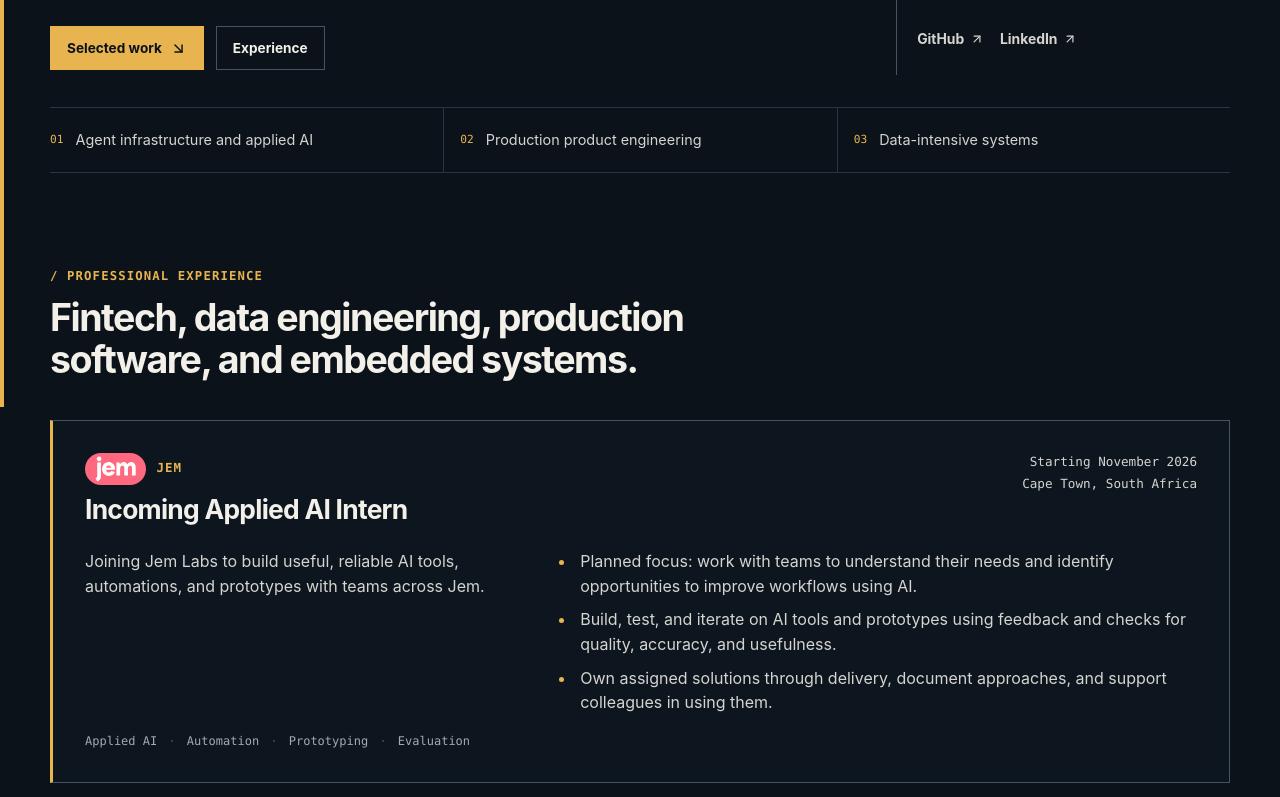
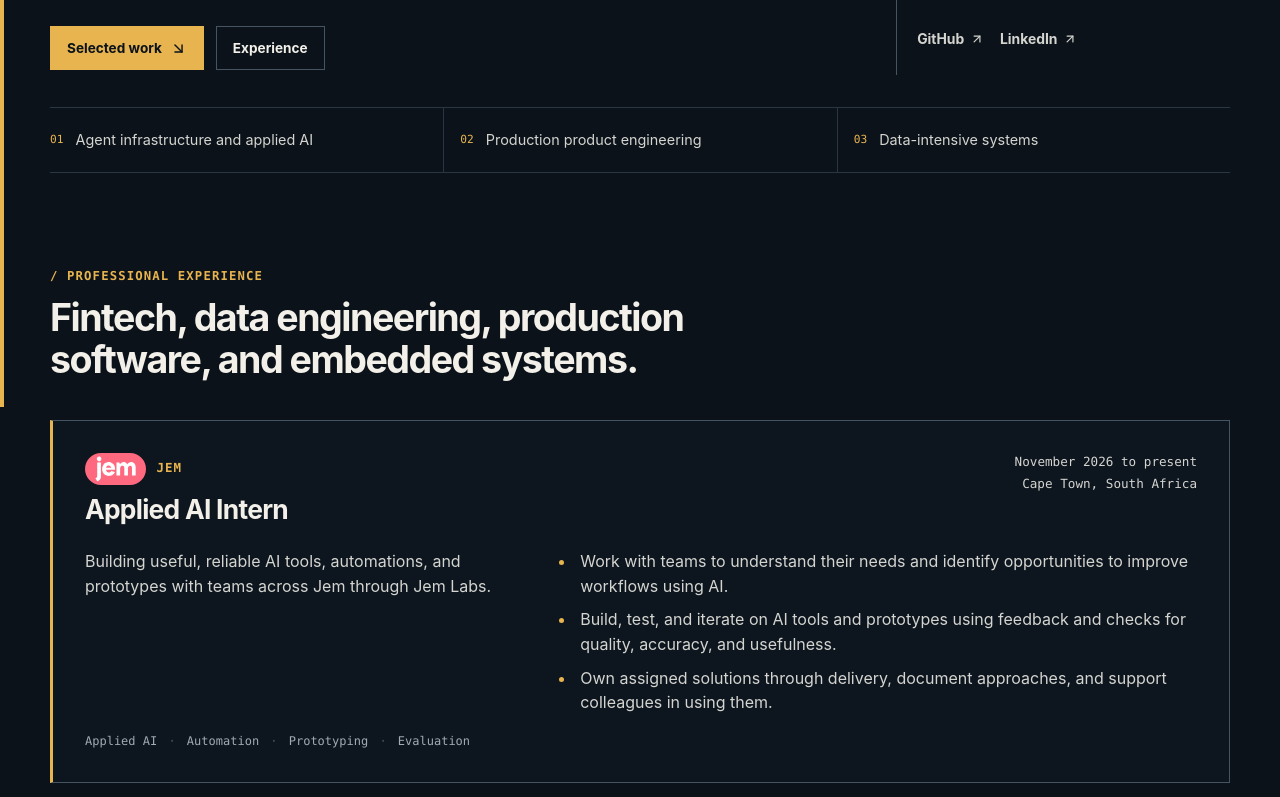
Before and after one commit to RA1NM4KER/portfolio, a Next.js app: page / in a window 1280 px wide. Shown: the part 393-1190 px from the top of the page. Built offline with nearby package versions, Linux system fonts and the light colour scheme.

Commit message:
Update Jem internship to current role

```diff
--- a/data/portfolio.ts
+++ b/data/portfolio.ts
@@ -19,16 +19,16 @@ export const hero: HeroContent = {
 
 export const experience: readonly ExperienceItem[] = [
   {
-    role: "Incoming Applied AI Intern",
+    role: "Applied AI Intern",
     company: "JEM",
     logo: { src: "/companies/jem.svg", height: 32 },
     website: "https://www.jemhr.com/",
     location: "Cape Town, South Africa",
-    period: "Starting November 2026",
+    period: "November 2026 to present",
     summary:
-      "Joining Jem Labs to build useful, reliable AI tools, automations, and prototypes with teams across Jem.",
+      "Building useful, reliable AI tools, automations, and prototypes with teams across Jem through Jem Labs.",
     highlights: [
-      "Planned focus: work with teams to understand their needs and identify opportunities to improve workflows using AI.",
+      "Work with teams to understand their needs and identify opportunities to improve workflows using AI.",
       "Build, test, and iterate on AI tools and prototypes using feedback and checks for quality, accuracy, and usefulness.",
       "Own assigned solutions through delivery, document approaches, and support colleagues in using them.",
     ],
```
